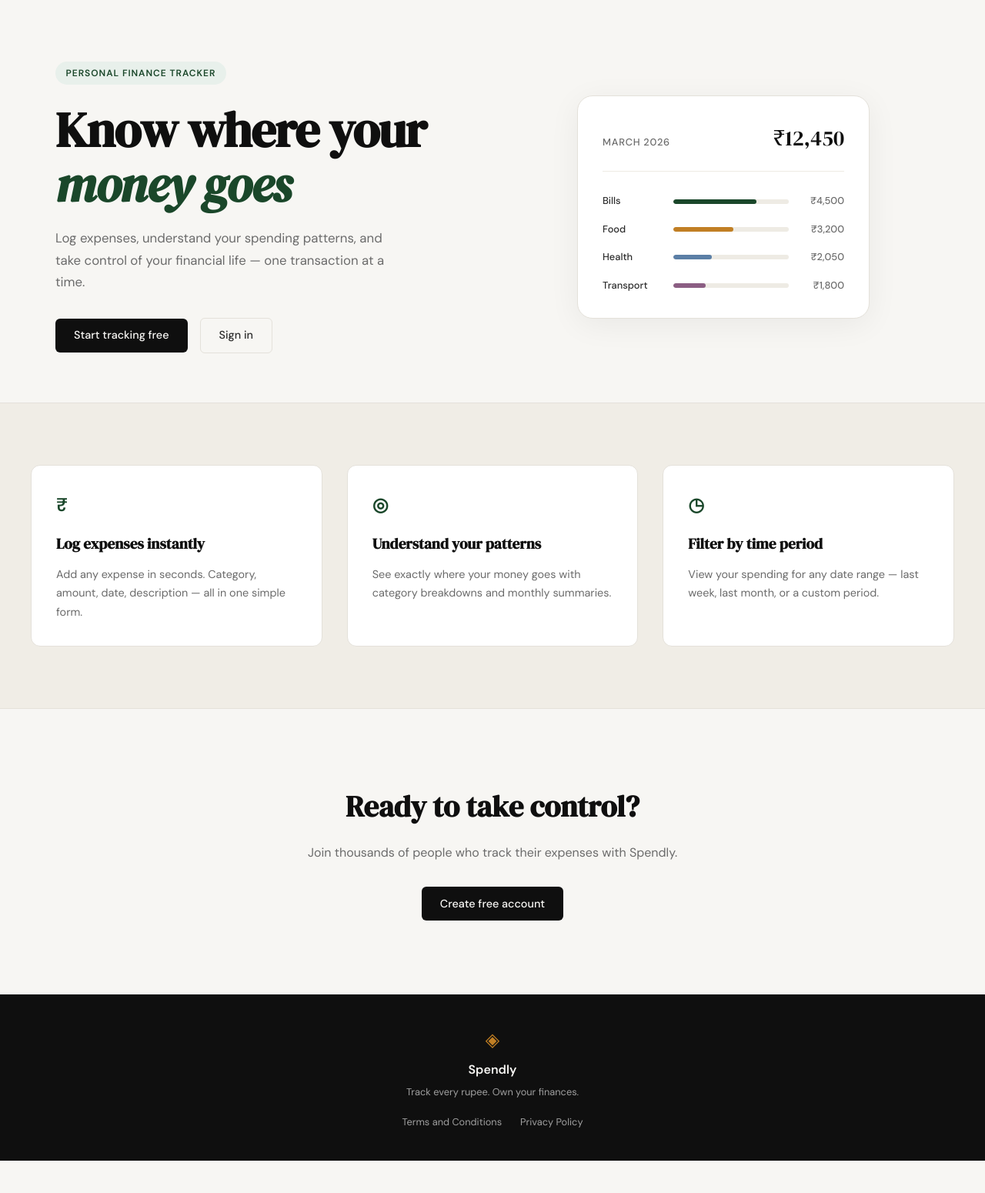
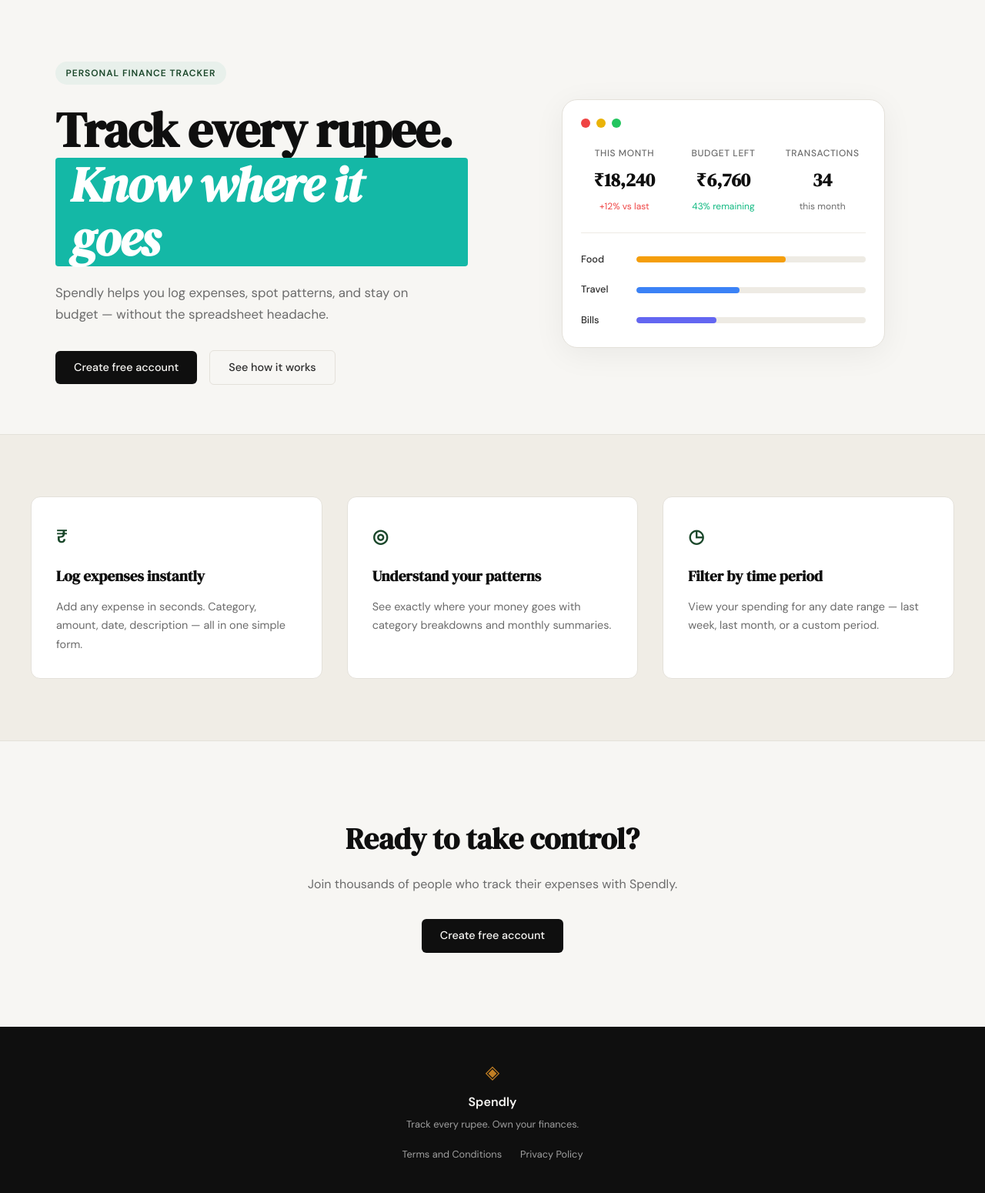
Before and after one commit to subhashiitb/Claude-Code-Expense-Tracking-CampusX, a Flask app: page / in a window 1280 px wide. Shown: the part 61-1611 px from the top of the page at 77% size. Before the commit the page ends 1569 px from the top, so only its background shows below. Run offline with Flask 3, Linux system fonts and the light colour scheme.

Commit message:
landing: redesign hero section with dashboard mockup

```diff
--- a/static/css/style.css
+++ b/static/css/style.css
@@ -157,7 +157,11 @@ a { color: inherit; text-decoration: none; }
 
 .hero-title em {
     font-style: italic;
-    color: var(--accent);
+    color: var(--paper-card);
+    background: #14b8a6;
+    padding: 0 0.3em;
+    border-radius: 4px;
+    display: inline-block;
 }
 
 .hero-subtitle {
@@ -175,7 +179,7 @@ a { color: inherit; text-decoration: none; }
 }
 
 /* ------------------------------------------------------------------ */
-/* Mock card (hero visual)                                             */
+/* Dashboard mockup (hero visual)                                      */
 /* ------------------------------------------------------------------ */
 
 .hero-visual {
@@ -183,77 +187,104 @@ a { color: inherit; text-decoration: none; }
     justify-content: center;
 }
 
-.mock-card {
+.dashboard-mockup {
     background: var(--paper-card);
     border: 1px solid var(--border);
     border-radius: var(--radius-lg);
-    padding: 2rem;
+    padding: 1.5rem;
     width: 100%;
-    max-width: 380px;
+    max-width: 420px;
     box-shadow: 0 8px 40px rgba(0,0,0,0.06);
 }
 
-.mock-card-header {
+.dashboard-header {
     display: flex;
-    justify-content: space-between;
-    align-items: baseline;
-    margin-bottom: 1.75rem;
-    padding-bottom: 1.25rem;
+    gap: 0.5rem;
+    margin-bottom: 1.5rem;
+}
+
+.dot {
+    width: 12px;
+    height: 12px;
+    border-radius: 50%;
+}
+
+.dot.red { background: #ef4444; }
+.dot.yellow { background: #eab308; }
+.dot.green { background: #22c55e; }
+
+.dashboard-stats {
+    display: grid;
+    grid-template-columns: repeat(3, 1fr);
+    gap: 1rem;
+    margin-bottom: 1.5rem;
+    padding-bottom: 1.5rem;
     border-bottom: 1px solid var(--border-soft);
 }
 
-.mock-label {
-    font-size: 0.8rem;
-    font-weight: 500;
+.stat-card {
+    text-align: center;
+}
+
+.stat-label {
+    font-size: 0.75rem;
     color: var(--ink-muted);
     text-transform: uppercase;
-    letter-spacing: 0.06em;
+    letter-spacing: 0.05em;
+    font-weight: 500;
+    margin-bottom: 0.4rem;
 }
 
-.mock-total {
+.stat-amount {
     font-family: var(--font-display);
-    font-size: 1.75rem;
+    font-size: 1.5rem;
     color: var(--ink);
+    font-weight: 600;
+    margin-bottom: 0.3rem;
 }
 
-.mock-bars { display: flex; flex-direction: column; gap: 1rem; }
+.stat-change {
+    font-size: 0.75rem;
+    color: var(--ink-muted);
+}
 
-.mock-bar-row {
+.stat-change.positive {
+    color: #10b981;
+}
+
+.stat-change.negative {
+    color: #ef4444;
+}
+
+.dashboard-chart {
+    display: flex;
+    flex-direction: column;
+    gap: 1.2rem;
+}
+
+.chart-row {
     display: grid;
-    grid-template-columns: 80px 1fr 60px;
+    grid-template-columns: 60px 1fr;
     align-items: center;
     gap: 0.75rem;
 }
 
-.mock-cat {
+.chart-label {
     font-size: 0.8rem;
     font-weight: 500;
     color: var(--ink-soft);
 }
 
-.mock-bar-track {
-    height: 6px;
+.chart-bars {
+    height: 8px;
     background: var(--border-soft);
     border-radius: 999px;
     overflow: hidden;
 }
 
-.mock-bar {
+.chart-bar {
     height: 100%;
-    background: var(--accent);
     border-radius: 999px;
-    transition: width 0.6s ease;
-}
-
-.mock-bar-2 { background: var(--accent-2); }
-.mock-bar-3 { background: #5b7fa6; }
-.mock-bar-4 { background: #8b5e83; }
-
-.mock-amt {
-    font-size: 0.8rem;
-    font-weight: 500;
-    color: var(--ink-muted);
-    text-align: right;
 }
 
 /* ------------------------------------------------------------------ */
--- a/templates/landing.html
+++ b/templates/landing.html
@@ -8,53 +8,60 @@
     <div class="hero-inner">
         <div class="hero-badge">Personal Finance Tracker</div>
         <h1 class="hero-title">
-            Know where your<br>
-            <em>money goes</em>
+            Track every rupee.<br>
+            <em>Know where it goes</em>
         </h1>
         <p class="hero-subtitle">
-            Log expenses, understand your spending patterns,
-            and take control of your financial life —
-            one transaction at a time.
+            Spendly helps you log expenses, spot patterns, and stay
+            on budget — without the spreadsheet headache.
         </p>
         <div class="hero-actions">
-            <a href="{{ url_for('register') }}" class="btn-primary">Start tracking free</a>
-            <a href="{{ url_for('login') }}" class="btn-ghost">Sign in</a>
+            <a href="{{ url_for('register') }}" class="btn-primary">Create free account</a>
+            <a href="{{ url_for('login') }}" class="btn-ghost">See how it works</a>
         </div>
     </div>
     <div class="hero-visual">
-        <div class="mock-card">
-            <div class="mock-card-header">
-                <span class="mock-label">March 2026</span>
-                <span class="mock-total">₹12,450</span>
+        <div class="dashboard-mockup">
+            <div class="dashboard-header">
+                <div class="dot red"></div>
+                <div class="dot yellow"></div>
+                <div class="dot green"></div>
             </div>
-            <div class="mock-bars">
-                <div class="mock-bar-row">
-                    <span class="mock-cat">Bills</span>
-                    <div class="mock-bar-track">
-                        <div class="mock-bar" style="width: 72%"></div>
+            <div class="dashboard-stats">
+                <div class="stat-card">
+                    <div class="stat-label">This month</div>
+                    <div class="stat-amount">₹18,240</div>
+                    <div class="stat-change negative">+12% vs last</div>
+                </div>
+                <div class="stat-card">
+                    <div class="stat-label">Budget left</div>
+                    <div class="stat-amount">₹6,760</div>
+                    <div class="stat-change positive">43% remaining</div>
+                </div>
+                <div class="stat-card">
+                    <div class="stat-label">Transactions</div>
+                    <div class="stat-amount">34</div>
+                    <div class="stat-change">this month</div>
+                </div>
+            </div>
+            <div class="dashboard-chart">
+                <div class="chart-row">
+                    <span class="chart-label">Food</span>
+                    <div class="chart-bars">
+                        <div class="chart-bar" style="width: 65%; background: #f59e0b;"></div>
                     </div>
-                    <span class="mock-amt">₹4,500</span>
                 </div>
-                <div class="mock-bar-row">
-                    <span class="mock-cat">Food</span>
-                    <div class="mock-bar-track">
-                        <div class="mock-bar mock-bar-2" style="width: 52%"></div>
+                <div class="chart-row">
+                    <span class="chart-label">Travel</span>
+                    <div class="chart-bars">
+                        <div class="chart-bar" style="width: 45%; background: #3b82f6;"></div>
                     </div>
-                    <span class="mock-amt">₹3,200</span>
                 </div>
-                <div class="mock-bar-row">
-                    <span class="mock-cat">Health</span>
-                    <div class="mock-bar-track">
-                        <div class="mock-bar mock-bar-3" style="width: 33%"></div>
+                <div class="chart-row">
+                    <span class="chart-label">Bills</span>
+                    <div class="chart-bars">
+                        <div class="chart-bar" style="width: 35%; background: #6366f1;"></div>
                     </div>
-                    <span class="mock-amt">₹2,050</span>
-                </div>
-                <div class="mock-bar-row">
-                    <span class="mock-cat">Transport</span>
-                    <div class="mock-bar-track">
-                        <div class="mock-bar mock-bar-4" style="width: 28%"></div>
-                    </div>
-                    <span class="mock-amt">₹1,800</span>
                 </div>
             </div>
         </div>
```
